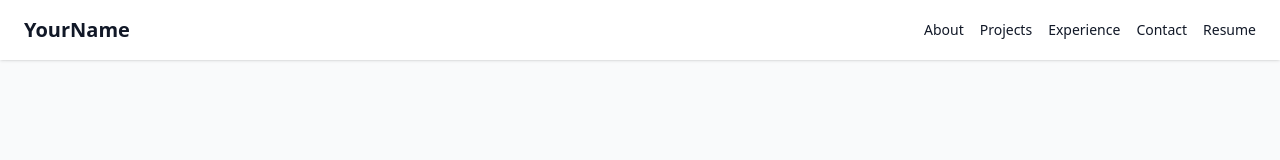
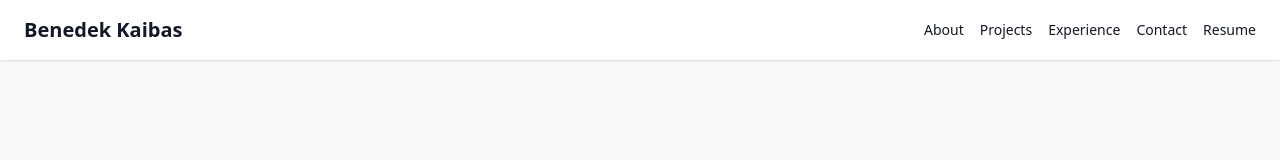
Before and after one commit to benedekaibas/Personal-Portfolio, a React (Vite) app: page / in a window 1280 px wide. Shown: the top 160 px of the page. Built offline with nearby package versions, Linux system fonts and the light colour scheme.

Commit message:
name added

```diff
--- a/src/components/Navbar.jsx
+++ b/src/components/Navbar.jsx
@@ -4,7 +4,7 @@
   return (
     <nav className="fixed top-0 w-full bg-white shadow z-50">
       <div className="max-w-7xl mx-auto px-6 py-4 flex justify-between items-center">
-        <h1 className="text-xl font-bold">YourName</h1>
+        <h1 className="text-xl font-bold">Benedek Kaibas</h1>
         <ul className="flex space-x-4 text-sm font-medium">
           <li><a href="#about">About</a></li>
           <li><a href="#projects">Projects</a></li>
```
